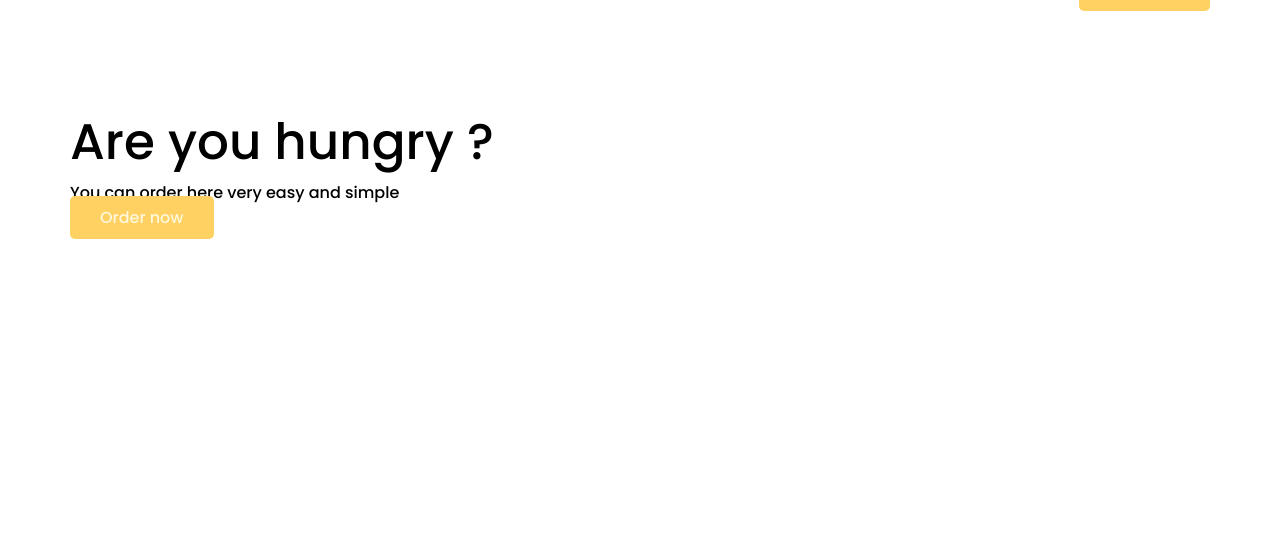
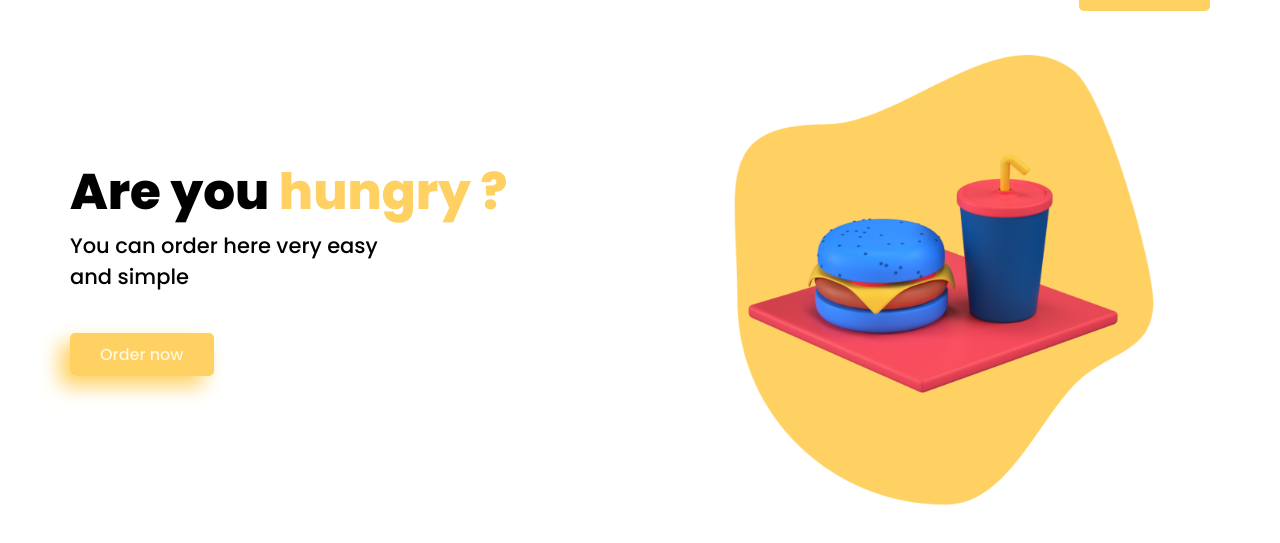
Before and after one commit to JamshidbekAkhlidinov/fastfood, a plain HTML site: page index.html in a window 1280 px wide. Shown: the part 53-596 px from the top of the page. Drawn offline with Linux system fonts and the light colour scheme.

Commit message:
updates files

```diff
--- a/index.html
+++ b/index.html
@@ -72,9 +72,10 @@
                     </p>
                 </li>
                 <li class="content-item">
-                    <a href="#" class="btn">Order now</a>
+                    <a href="#" class="btn2">Order now</a>
                 </li>
             </ul>
+            <img src="./img/Group 2 (1).png" alt="" class="img-fast-g">
         </div>
     </div>
 
--- a/style.css
+++ b/style.css
@@ -1,7 +1,13 @@
 @font-face {
-    font-family: 'Poppins';
+    font-family: 'Poppins500';
     src: url(./font/Poppins-Medium.ttf);
     font-weight: 500;
+}
+
+@font-face {
+    font-family: 'Poppins900';
+    src: url(./font/Poppins-ExtraBold.ttf);
+    font-weight: 900;
 }
 
 * {
@@ -9,7 +15,7 @@
     margin: 0%;
     list-style: none;
     text-decoration: none;
-    font-family: 'Poppins';
+    font-family: 'Poppins500';
 }
 
 .container {
@@ -47,9 +53,40 @@
 }
 
 .content-list {
-    padding-top: 100px;
+    padding-top: 150px;
+    float: left;
 }
 
 .content-title {
     font-size: 50px;
+    font-family: 'Poppins900';
 }
+
+.content-color {
+    color: #FFD163;
+    font-family: 'Poppins900';
+}
+
+.content-text {
+    font-size: 21px;
+    width: 340px;
+    margin-bottom: 50px;
+}
+
+.btn2 {
+    background-color: #FFD163;
+    padding: 10px;
+    border-radius: 5px;
+    padding-left: 30px;
+    padding-right: 30px;
+    color: cornsilk;
+    box-shadow: -10px 10px 20px #FFD163;
+}
+
+.img-fast-g {
+    width: 450px;
+    height: 450px;
+    float: right;
+    padding-top: 50px;
+    padding-right: 50px;
+}
```
